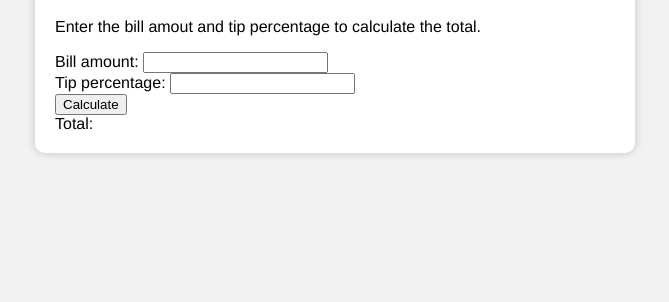
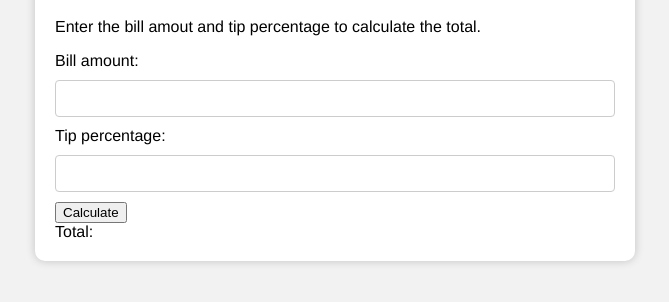
Before and after one commit to lamourianass/Tip-calculator, a plain HTML site: page index.html in a window 1280 px wide. Shown: the part 160-462 px from the top of the page, without its empty margins (305-974 px from the left). Drawn offline with Linux system fonts and the light colour scheme.

Commit message:
Apply css to input

```diff
--- a/style.css
+++ b/style.css
@@ -20,3 +20,11 @@ h1 {
   margin-top: 0;
   text-align: center;
 }
+
+input {
+  padding: 10px;
+  border: solid 1px #ccc;
+  border-radius: 4px;
+  margin: 10px 0;
+  width: 100%;
+}
```
